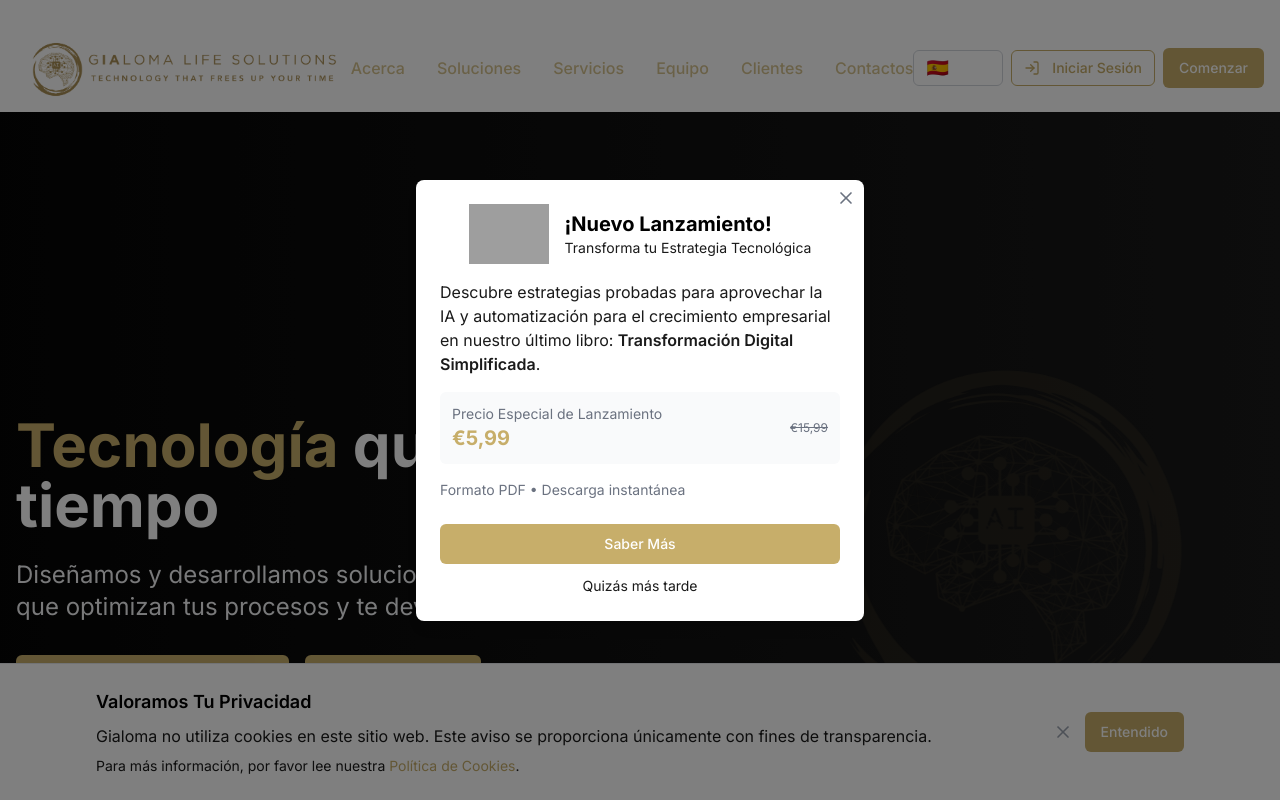
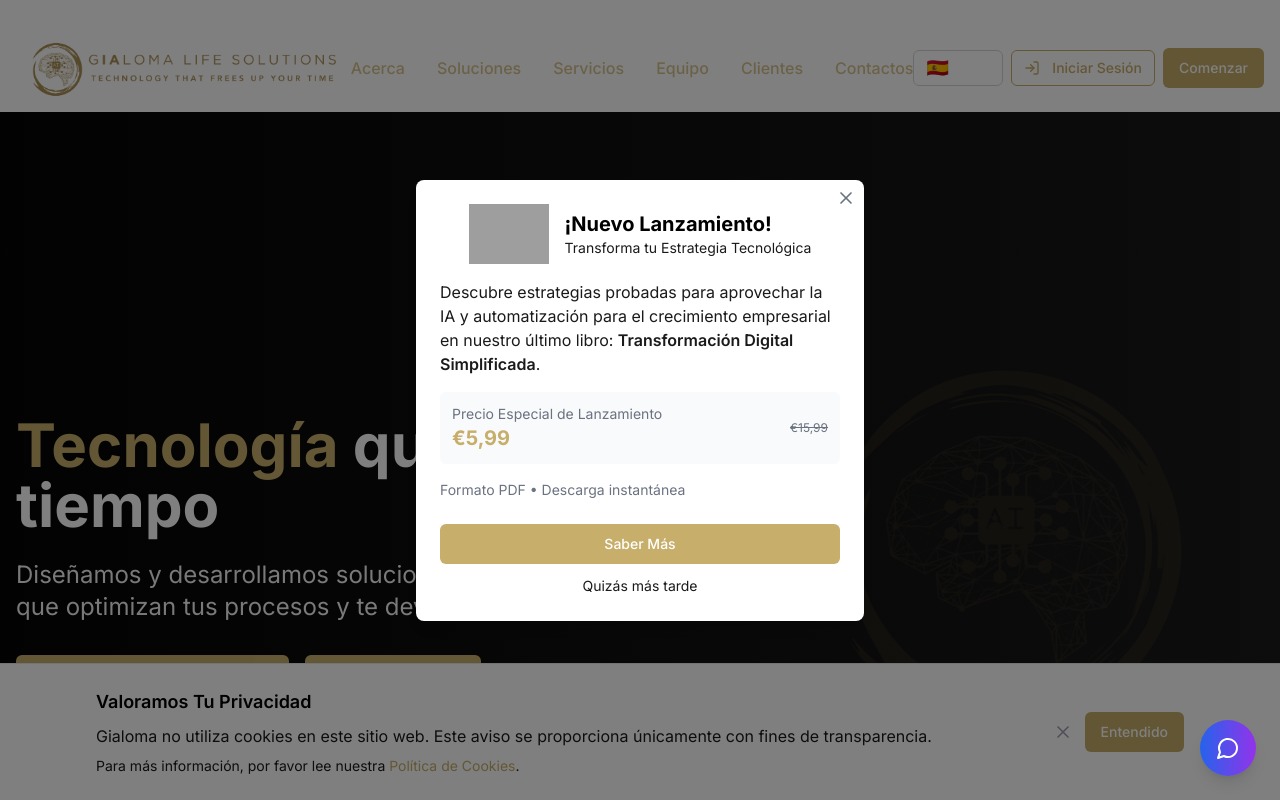
Before and after one commit to GIaloma/gialomals-web-48de4452, a React (Vite) app: page / in a window 1280 px wide. Shown: the top 800 px of the page. Built offline with nearby package versions, Linux system fonts and the light colour scheme; grey boxes are pictures that could not be loaded.

Commit message:
Integrate floating agent button into App.tsx with placeholder functions

```diff
--- a/src/App.tsx
+++ b/src/App.tsx
@@ -3,7 +3,7 @@ import { Toaster } from "@/components/ui/toaster";
 import { Toaster as Sonner } from "@/components/ui/sonner";
 import { TooltipProvider } from "@/components/ui/tooltip";
 import { QueryClient, QueryClientProvider } from "@tanstack/react-query";
-import { BrowserRouter, Routes, Route } from "react-router-dom";
+import { BrowserRouter, Routes, Route, useLocation } from "react-router-dom";
 import Index from "./pages/Index";
 import IndexEs from "./pages/Index-es";
 import BlogPost from "./pages/BlogPost";
@@ -20,8 +20,55 @@ import Book from "./pages/Book";
 import BookEs from "./pages/Book-es";
 import Digitalization from "./pages/Digitalization";
 import NotFound from "./pages/NotFound";
+import FloatingAgentButton from "./components/FloatingAgentButton";
 
 const queryClient = new QueryClient();
+
+// Component to handle the floating button based on current route
+const FloatingButtonWrapper = () => {
+  const location = useLocation();
+
+  // Determine language based on the current route
+  const getLanguage = (): 'en' | 'es' => {
+    const path = location.pathname;
+    if (path.startsWith('/en') || path === '/english' || path === '/book' || path === '/login') {
+      return 'en';
+    }
+    return 'es'; // Default to Spanish
+  };
+
+  // Don't show the floating button on dashboard or login pages
+  const hiddenRoutes = [
+    '/client-dashboard', '/panel-cliente',
+    '/founder-dashboard', '/panel-fundador',
+    '/login', '/acceso', '/en/login', '/es/acceso'
+  ];
+
+  if (hiddenRoutes.includes(location.pathname)) {
+    return null;
+  }
+
+  // Placeholder functions - replace these with your actual agent implementations
+  const handleChatClick = () => {
+    console.log('Chat agent clicked - implement your chat agent here');
+    // TODO: Replace with your chat agent code
+    // Example: openChatModal() or initializeChatAgent()
+  };
+
+  const handleVoiceClick = () => {
+    console.log('Voice agent clicked - implement your voice agent here');
+    // TODO: Replace with your voice agent code
+    // Example: openVoiceModal() or initializeVoiceAgent()
+  };
+
+  return (
+    <FloatingAgentButton
+      language={getLanguage()}
+      onChatClick={handleChatClick}
+      onVoiceClick={handleVoiceClick}
+    />
+  );
+};
 
 const App = () => (
   <QueryClientProvider client={queryClient}>
@@ -88,6 +135,9 @@ const App = () => (
           {/* ADD ALL CUSTOM ROUTES ABOVE THE CATCH-ALL "*" ROUTE */}
           <Route path="*" element={<NotFound />} />
         </Routes>
+
+        {/* Floating Agent Button - shows on all pages except dashboards and login */}
+        <FloatingButtonWrapper />
       </BrowserRouter>
     </TooltipProvider>
   </QueryClientProvider>
```
